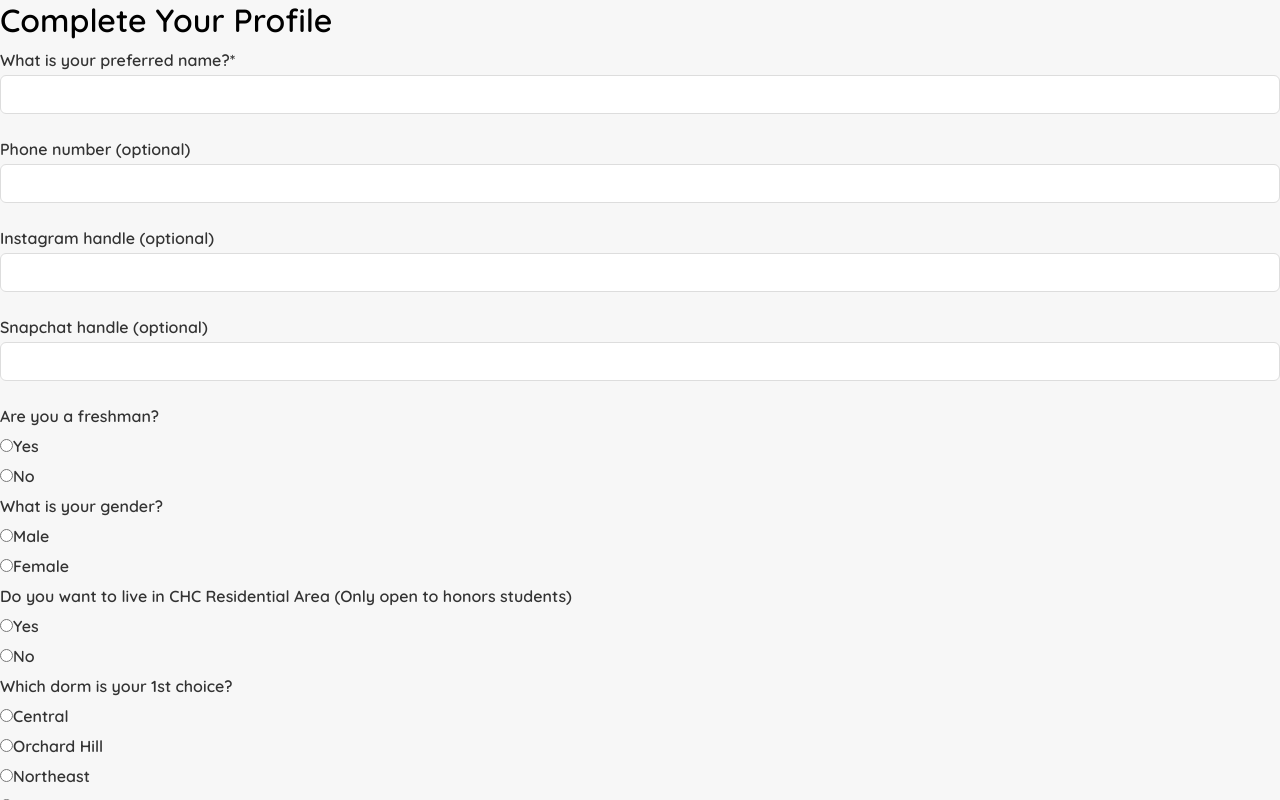
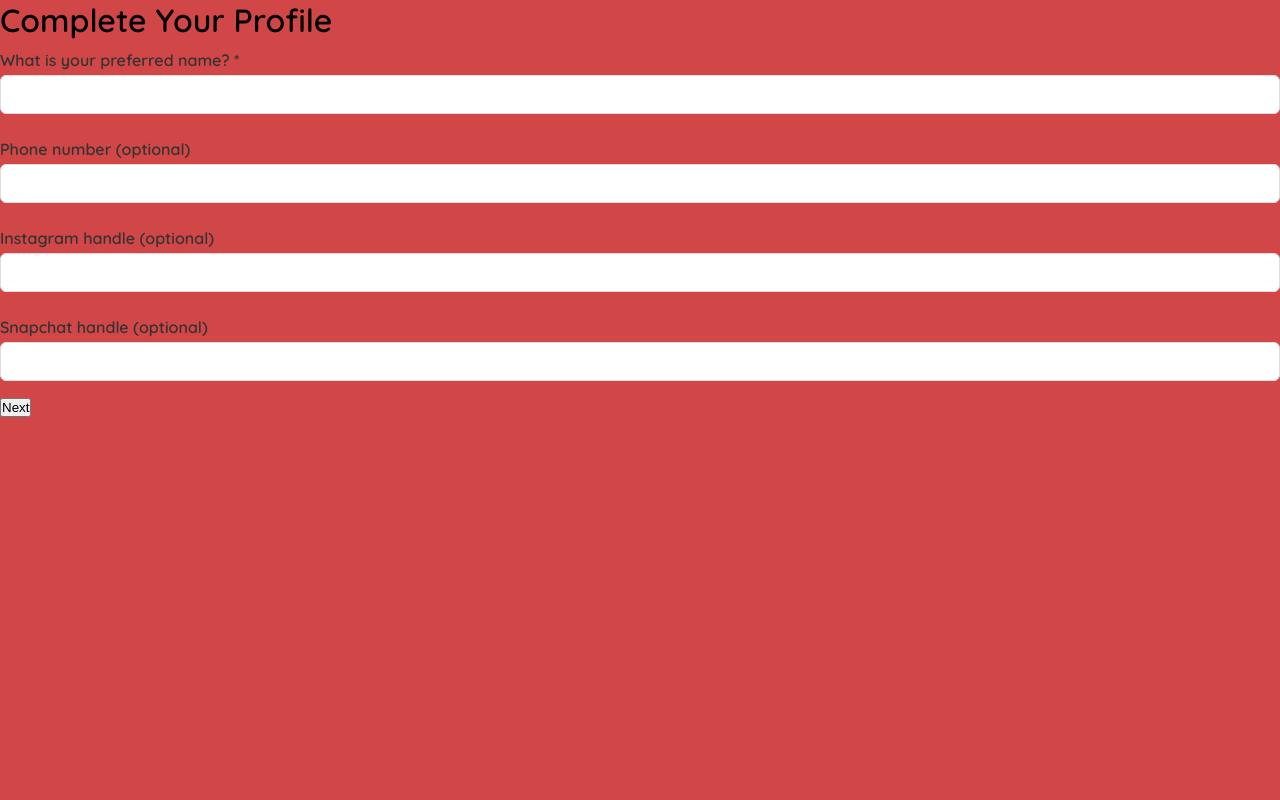
Before and after one commit to YP610/Roommingle, a React (Create React App) app in the folder FrontEnd/: page /home in a window 1280 px wide. Both pictures are taken after typing "name@example.com", "Sample123", "Sample123" into the empty fields and a click on the button "Sign Up". Shown: the top 800 px of the page. Built offline with nearby package versions, Linux system fonts and the light colour scheme.

Commit message:
multipage survey

```diff
--- a/FrontEnd/src/pages/home.css
+++ b/FrontEnd/src/pages/home.css
@@ -11,7 +11,7 @@
 }
 body {
  font-family: 'Quicksand', sans-serif;
- background-color: #f7f7f7;
+ background-color: #d14646;
  overflow-x: hidden;
 }
 
@@ -44,7 +44,7 @@ body {
  left: 0;
  width: 250px;
  height: 100%;
- background-color: #ffffff;
+ background-color: #000000;
  box-shadow: 2px 0 8px rgba(0, 0, 0, 0.1);
  transform: translateX(-100%);
  transition: transform 0.3s ease-in-out;
@@ -125,7 +125,7 @@ body {
  align-items: center;
  justify-content: center;
  padding: 2rem;
- background-color: #ffffff;
+ background-color: #cb4040;
 }
 .tile-content {
  width: 100%;
--- a/FrontEnd/src/pages/survey.js
+++ b/FrontEnd/src/pages/survey.js
@@ -2,94 +2,115 @@ import { useState, useEffect } from 'react';
 import { useLocation, useNavigate } from 'react-router-dom';
 import questions from './questions';
 
+export default function Survey() {
+  const { state } = useLocation();
+  const navigate = useNavigate();
+  const { email, password } = state || {};
 
-//TODO: 1) Make it so that if user is an honors student, the website doesn't ask for their dorm ranking 2) Connect responses from frontend to groups in backend
+  // Redirect if accessed directly
+  useEffect(() => {
+    if (!email || !password) {
+      navigate('/signup');
+    }
+  }, [email, password, navigate]);
 
+  // Group questions into pages
+  const questionGroups = [
+    questions.slice(0, 4),    // Q1-4
+    questions.slice(4, 7),    // Q5-7
+    questions.slice(7, 10),   // Q8-10
+    questions.slice(10, 15),  // Q11-15
+    questions.slice(15, 18),  // Q16-18
+    questions.slice(18, 19)   // Q19
+  ];
+  const totalSteps = questionGroups.length;
+  const [step, setStep] = useState(1);
 
-export default function Survey() {
-    const location = useLocation();
-    const navigate = useNavigate();
-    // 1) user info
-    const { state } = useLocation();
-    // answers map: { [questionId]: 'A' | 'B' | ...}
-    const { email, password } = state || {};
+  // Initialize answers
   const [answers, setAnswers] = useState(
     questions.reduce((acc, q) => ({ ...acc, [q.id]: '' }), {})
   );
   const [error, setError] = useState('');
   const [success, setSuccess] = useState('');
 
-    // If someone lands directly on /survey with no state, send them back
-    useEffect(() => {
-        if(!email || !password) {
-            navigate('/signup');
-        }
-    }, [email, password, navigate]);
-
-
   const handleAnswer = (id, val) => {
-        setAnswers(prev => ({...prev, [id]: val }));
+    setAnswers(prev => ({ ...prev, [id]: val }));
   };
 
+  // Proceed to next page after validating current group
+  const handleNext = () => {
+    const group = questionGroups[step - 1];
+    const allAnswered = group
+      .filter(q => q.required || q.options)
+      .every(q => answers[q.id] !== '' && answers[q.id] != null);
 
-    const handleSubmit = async e => {
-        e.preventDefault();
+    if (!allAnswered) {
+      setError('Please answer all required questions before proceeding.');
+      return;
+    }
     setError('');
-        setSuccess(' ');
+    setStep(s => s + 1);
+  };
 
+  const handleBack = () => {
+    setError('');
+    setStep(s => s - 1);
+  };
 
-        const allRequiredAnswered=questions
-            .filter(q=>q.required||q.options)
-            .every(q => answers[q.id] !== null && answers[q.id] !== '')
+  // Submit the completed survey
+  const handleSubmit = async () => {
+    setError('');
+    setSuccess('');
 
-        if(!allRequiredAnswered||!answers.name||!email){
-            setError("Not All Required Fields Completed");
+    // Validate all required answers
+    const allRequired = questions
+      .filter(q => q.required || q.options)
+      .every(q => answers[q.id] !== '' && answers[q.id] != null);
+    if (!allRequired) {
+      setError('Please complete all required fields before submitting.');
       return;
     }
 
-        if (!location.state) {
-            navigate('/signup');
-            return null;
-        }
-        const body = {
-            name:answers.name,
+    // Build payload
+    const payload = {
+      name: answers.name,
       email,
       password,
-            prof_questions:{
-                q1:answers.q1,
-                q2:answers.q2,
-                q3:answers.q3,
-                q4:answers.q4,
-                q5:answers.q5
+      prof_questions: {
+        q1: answers.q1,
+        q2: answers.q2,
+        q3: answers.q3,
+        q4: answers.q4,
+        q5: answers.q5
       },
-            contact:{
-                number:answers.number||"",
-                snap:answers.snap||"",
-                insta:answers.insta||""
+      contact: {
+        number: answers.number || '',
+        snap: answers.snap || '',
+        insta: answers.insta || ''
       },
-            feed:{
-                is_freshman:answers.is_freshman,
-                gender:answers.gender,
-                is_honors:answers.is_honors,
-                rank:[answers.dorm1,answers.dorm2,answers.dorm3]
+      feed: {
+        is_freshman: answers.is_freshman,
+        gender: answers.gender,
+        is_honors: answers.is_honors,
+        rank: [answers.dorm1, answers.dorm2, answers.dorm3]
       },
-            livingConditions:{
-                sleep_attitude:answers.sleep_attitude,
-                major:answers.major,
+      livingConditions: {
+        sleep_attitude: answers.sleep_attitude,
+        major: answers.major
       },
-            hobbies:answers.hobbies||'',
-            bio:answers.bio||'',
+      hobbies: answers.hobbies || '',
+      bio: answers.bio || ''
     };
-        try{
-            const res=await fetch('http://localhost:1000/api/auth/register',{
-                method:'POST',
-                headers:{'Content-Type':'application/json'},
-                body:JSON.stringify(body)
+
+    try {
+      const res = await fetch('http://localhost:1000/api/auth/register', {
+        method: 'POST',
+        headers: { 'Content-Type': 'application/json' },
+        body: JSON.stringify(payload)
       });
       const data = await res.json();
-            if (!res.ok) throw new Error(data.error || "Signup failed.");
+      if (!res.ok) throw new Error(data.error || 'Submission failed.');
 
-            // Store the token (and user) so Home can see it
       localStorage.setItem('token', data.token);
       localStorage.setItem('user', JSON.stringify({
         _id: data._id,
@@ -97,57 +118,35 @@ export default function Survey() {
         email: data.email
       }));
 
-            setSuccess("User created successfully! Redirecting...");
-
-            setTimeout(() => {
-                navigate('/home');
-            }, 500);
+      setSuccess('Profile completed! Redirecting...');
+      setTimeout(() => navigate('/home'), 500);
     } catch (err) {
       setError(err.message);
     }
   };
+
+  const currentQuestions = questionGroups[step - 1];
+
   return (
-    <div className="container-fluid">
-        <div className = "container-fluid">
-            <div className="row">
-                <div className="col-1 col-md-2">
-
-                </div>
-                <div className="col-10 text-center col-md-8">
-                    <h1>
-                        Complete Your Profile
-                    </h1>
-                </div>
-                <div className="col-1 col-md-2">
-
-                </div>
-            </div>
-            <div className="row">
-
-                <form onSubmit={handleSubmit} className="space-y-6">
-                    {questions.map(q => (
-                        <div key={q.id} className="flex flex-col mb-4">
-                            <label htmlFor={q.id} className="mb-2 font-medium text-gray-700">
+    <div className="max-w-2xl mx-auto p-6">
+      <h1 className="text-2xl font-semibold mb-4 text-center">Complete Your Profile</h1>
+      <div>
+        {currentQuestions.map(q => (
+          <div key={q.id} className="mb-6">
+            <label className="block mb-2 font-medium">
               {q.text}
-                                {q.required &&
-                                <span className="text-red-500 ml-1">
-                                    *
-                                </span>}
+              {q.required && <span className="text-red-500"> *</span>}
             </label>
             {q.type === 'text' ? (
               <input
-                                    id={q.id}
                 type="text"
                 value={answers[q.id]}
                 onChange={e => handleAnswer(q.id, e.target.value)}
-                                    required={q.required}
-                                    className="w-full px-4 py-2 border border-gray-300 rounded-lg focus:outline-none focus:ring-2 focus:ring-blue-400"
+                className="w-full border rounded px-3 py-2"
               />
             ) : (
               <div className="space-y-2">
-                                        {q.options.map
-                                            (opt =>
-                                                (
+                {q.options.map(opt => (
                   <label key={opt.value} className="inline-flex items-center">
                     <input
                       type="radio"
@@ -155,42 +154,48 @@ export default function Survey() {
                       value={opt.value}
                       checked={answers[q.id] === opt.value}
                       onChange={() => handleAnswer(q.id, opt.value)}
-                                                            required={q.required}
-                                                            className="form-radio text-blue-600"
+                      className="form-radio"
                     />
-                                                        <span className="ml-2">
-                                                            {opt.label}
-                                                        </span>
+                    <span className="ml-2">{opt.label}</span>
                   </label>
-                                                )
-                                            )
-                                        }
+                ))}
               </div>
-                                )
-                            }
+            )}
           </div>
         ))}
-                    {error &&
-                    <p className="text-red-600">
-                        {error}
-                    </p>
-                    }
-                    {success &&
-                        <p className="text-green-600">
-                            {success}
-                        </p>
-                    }
+
+        {error && <p className="text-red-600 mb-4">{error}</p>}
+        {success && <p className="text-green-600 mb-4">{success}</p>}
+
+        <div className="flex justify-between">
+          {step > 1 ? (
             <button
-                        type="submit"
-                        className="w-full py-3 bg-blue-600 text-white font-semibold rounded-lg hover:bg-blue-700 transition"
+              onClick={handleBack}
+              className="px-4 py-2 bg-gray-300 rounded hover:bg-gray-400"
+            >
+              Back
+            </button>
+          ) : (
+            <div />
+          )}
+
+          {step < totalSteps ? (
+            <button
+              onClick={handleNext}
+              className="px-4 py-2 bg-blue-600 text-white rounded hover:bg-blue-700"
+            >
+              Next
+            </button>
+          ) : (
+            <button
+              onClick={handleSubmit}
+              className="px-4 py-2 bg-green-600 text-white rounded hover:bg-green-700"
             >
               Submit
             </button>
-                </form>
+          )}
         </div>
       </div>
     </div>
-)}
-
-
-//TODO: 1) Make sure id's of questions are consistent with schema 2) Refine schema 3) Make sure schema and question format are consistent
+  );
+}
```
Lines whose indentation alone changed are shown as unchanged.
